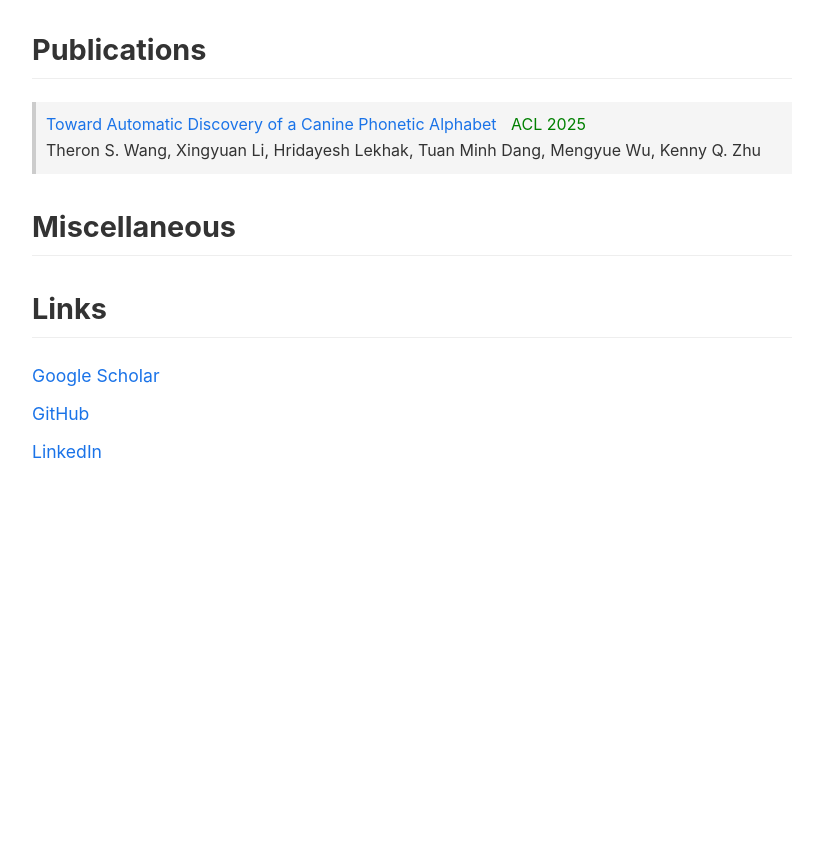
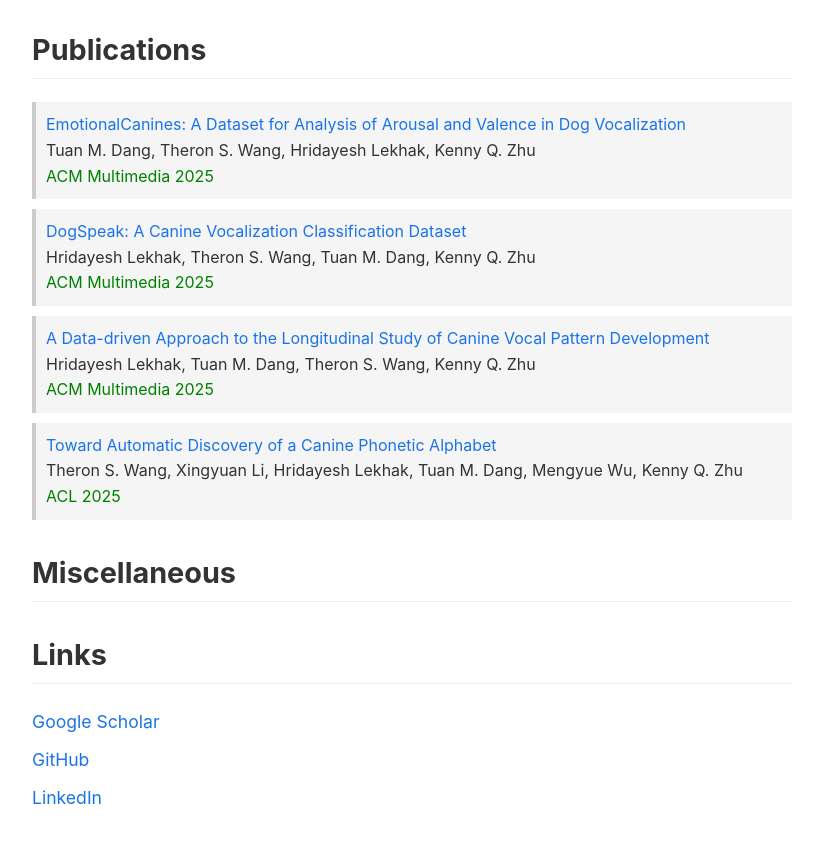
Before and after one commit to tmdang1101/tmdang1101.github.io, a plain HTML site: page index.html in a window 1280 px wide. Shown: the part 917-1759 px from the top of the page, without its empty margins (228-1051 px from the left). Before the commit the page ends 1441 px from the top, so only its background shows below. Drawn offline with Linux system fonts and the light colour scheme.

Commit message:
added multimedia papers

```diff
--- a/index.html
+++ b/index.html
@@ -27,7 +27,7 @@
       <p>
         I am a PhD student in Computer Science at The University of Texas at Arlington, focusing on machine learning, natural language processing, and animal computational linguistics.
         My supervisor is <a href="https://kenzhu2000.github.io/" target="_blank" rel="noopener">Dr. Kenny Zhu</a>, who leads our research lab, the <a href="https://uta-acl2.github.io/" target="_blank" rel="noopener">Arlington Computational Linguistics Lab</a> (ACL^2).
-        Previously, I earned my Bachelor's degree in Computer Science and Data Science from Knox College. <br>
+        Previously, I earned my Bachelor's degree in Computer Science and Data Science from Knox College in Galesburg, Illinois. <br>
 
         I am a graduate mentor for the NSF Research Experience for Undergraduates (REU) program: <a href="https://uta-acl2.github.io/reu/index.html" target="_blank" rel="noopener">Animal Language Processing and Understanding</a>.
         I also work as a web developer for the CSE department at UT Arlington, responsible for developing and maintaining our department’s internal web applications. <br>
@@ -67,9 +67,24 @@
     <section id="publications">
       <h2>Publications</h2>
       <div class="paper">
-        <a href="https://aclanthology.org/2025.acl-long.451/" target="_blank" rel="noopener">Toward Automatic Discovery of a Canine Phonetic Alphabet</a>
-        <span class="paper-conference">ACL 2025</span><br>
-        <span class="paper-authors">Theron S. Wang, Xingyuan Li, Hridayesh Lekhak, Tuan Minh Dang, Mengyue Wu, Kenny Q. Zhu</span>
+        <a href="https://dl.acm.org/doi/abs/10.1145/3746027.3758286" target="_blank" rel="noopener">EmotionalCanines: A Dataset for Analysis of Arousal and Valence in Dog Vocalization</a><br>
+        <span class="paper-authors">Tuan M. Dang, Theron S. Wang, Hridayesh Lekhak, Kenny Q. Zhu</span><br>
+        <span class="paper-conference">ACM Multimedia 2025</span>
+      </div>
+      <div class="paper">
+        <a href="https://dl.acm.org/doi/abs/10.1145/3746027.3758298" target="_blank" rel="noopener">DogSpeak: A Canine Vocalization Classification Dataset</a><br>
+        <span class="paper-authors">Hridayesh Lekhak, Theron S. Wang, Tuan M. Dang, Kenny Q. Zhu</span><br>
+        <span class="paper-conference">ACM Multimedia 2025</span>
+      </div>
+      <div class="paper">
+        <a href="https://dl.acm.org/doi/abs/10.1145/3746027.3758175" target="_blank" rel="noopener">A Data-driven Approach to the Longitudinal Study of Canine Vocal Pattern Development</a><br>
+        <span class="paper-authors">Hridayesh Lekhak, Tuan M. Dang, Theron S. Wang, Kenny Q. Zhu</span><br>
+        <span class="paper-conference">ACM Multimedia 2025</span>
+      </div>
+      <div class="paper">
+        <a href="https://aclanthology.org/2025.acl-long.451/" target="_blank" rel="noopener">Toward Automatic Discovery of a Canine Phonetic Alphabet</a><br>
+        <span class="paper-authors">Theron S. Wang, Xingyuan Li, Hridayesh Lekhak, Tuan M. Dang, Mengyue Wu, Kenny Q. Zhu</span><br>
+        <span class="paper-conference">ACL 2025</span>
       </div>
     </section>
 
--- a/styles.css
+++ b/styles.css
@@ -92,7 +92,6 @@ body {
 
   .paper-conference {
     color: green;
-    margin-left: 10px;
   }
 
 
```
